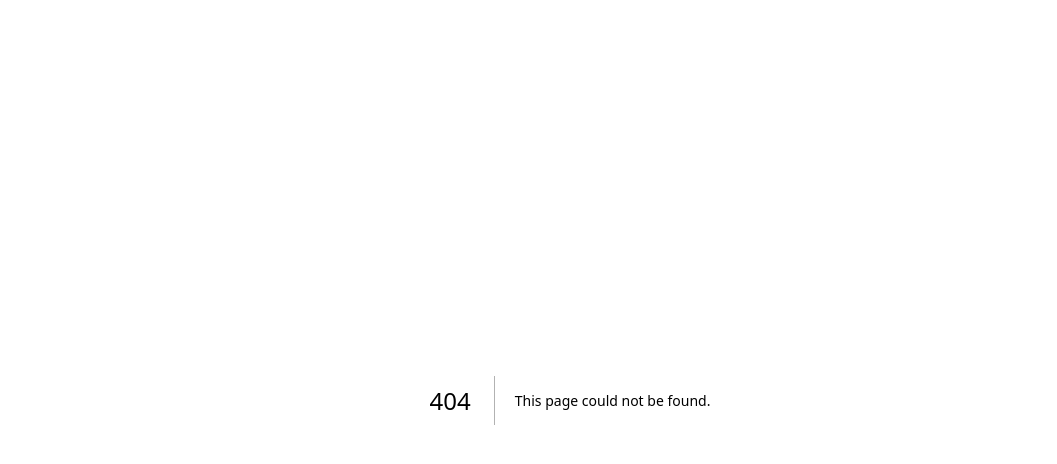
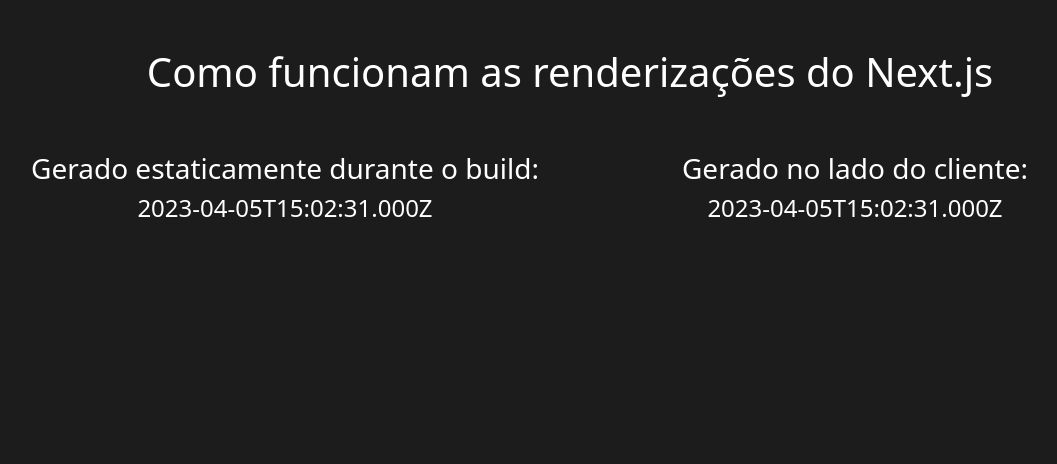
Before and after one commit to 21fernandinhow/nextjsecommerce, a Next.js app: page /static in a window 1280 px wide. Before the commit this address had no page. Shown: the top 464 px of the page, without its empty margins (70-1127 px from the left). Built offline with nearby package versions, Linux system fonts and the light colour scheme; no server answers.

Commit message:
created static.tsx

```diff
--- /dev/null
+++ b/src/pages/static.tsx
@@ -0,0 +1,56 @@
+// pages/static.tsx
+
+import { GetServerSideProps, GetStaticProps, NextPage } from "next"
+import { ReactNode, useEffect, useState } from "react"
+
+interface ApiResponsive{
+  name: string
+  timestamp: Date
+}
+
+export const getStaticProps: GetStaticProps = async () => {
+  const staticData: ApiResponsive = await fetch(`${process.env.NEXT_PUBLIC_APIURL}/api/hello`).then(res => res.json());
+
+  return {
+    props:{
+      staticData
+    }
+  }
+};
+
+
+const Static: NextPage = (props: {
+  children?: ReactNode
+  staticData?: ApiResponsive
+}) => {
+
+  const [clientSideData, setClientSideData] = useState<ApiResponsive>()
+
+  useEffect(()=>{
+    fetchData();
+  }, []);
+
+  const fetchData = async() => {
+    const data = await fetch("/api/hello").then(res => res.json());
+    setClientSideData(data);
+  };
+
+  return (
+    <div className="container text-center">
+        <h1 className="my-5">Como funcionam as renderizações do Next.js</h1>
+
+        <div className="row">
+            <div className="col py-2">
+                <h3>Gerado estaticamente durante o build:</h3>
+                <h4>{props.staticData?.timestamp.toString()}</h4>
+            </div>
+            <div className="col py-2">
+                <h3>Gerado no lado do cliente:</h3>
+                <h4>{clientSideData?.timestamp.toString()}</h4>
+            </div>
+        </div>
+    </div>
+  )
+}
+
+export default Static
```
